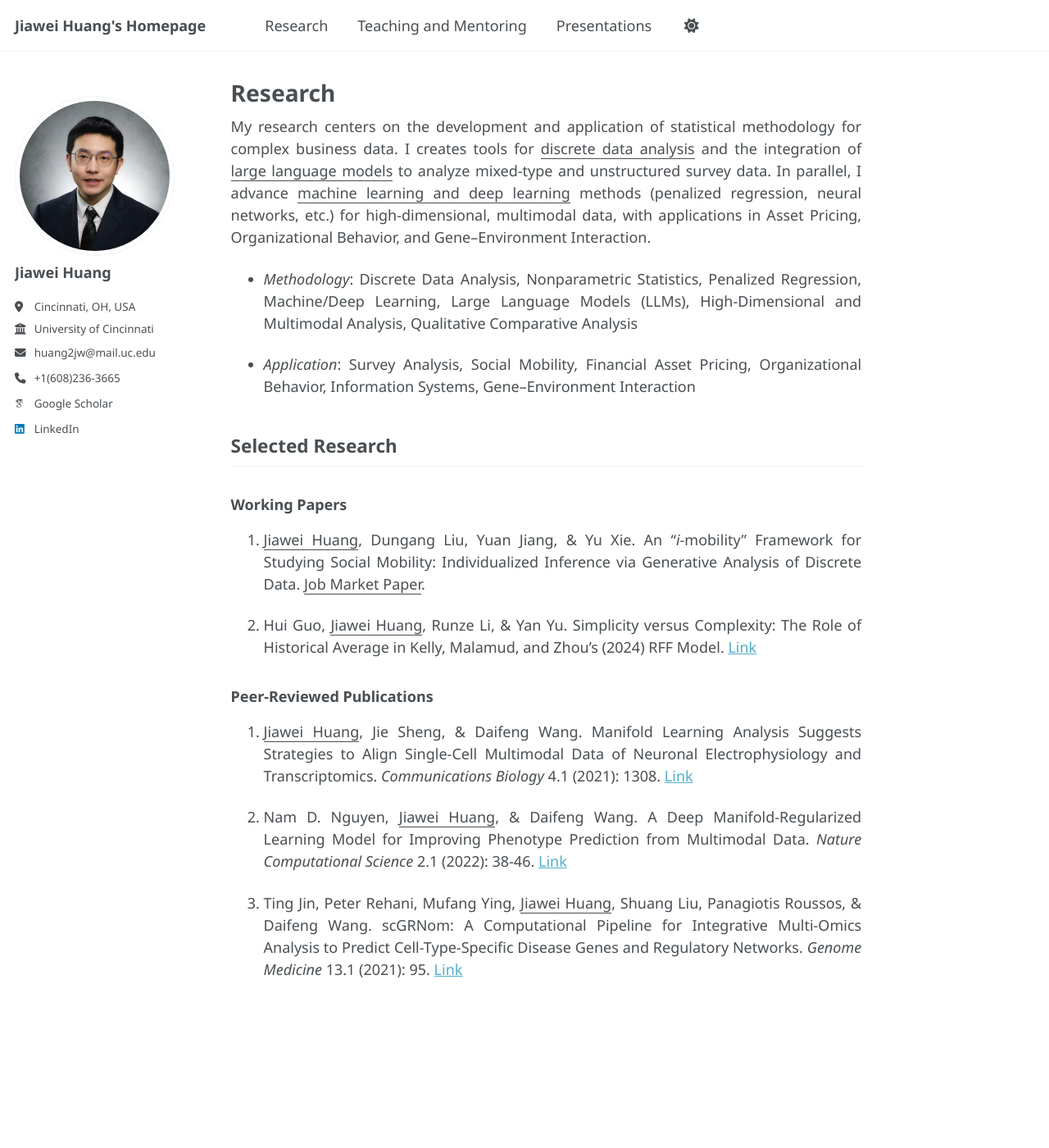
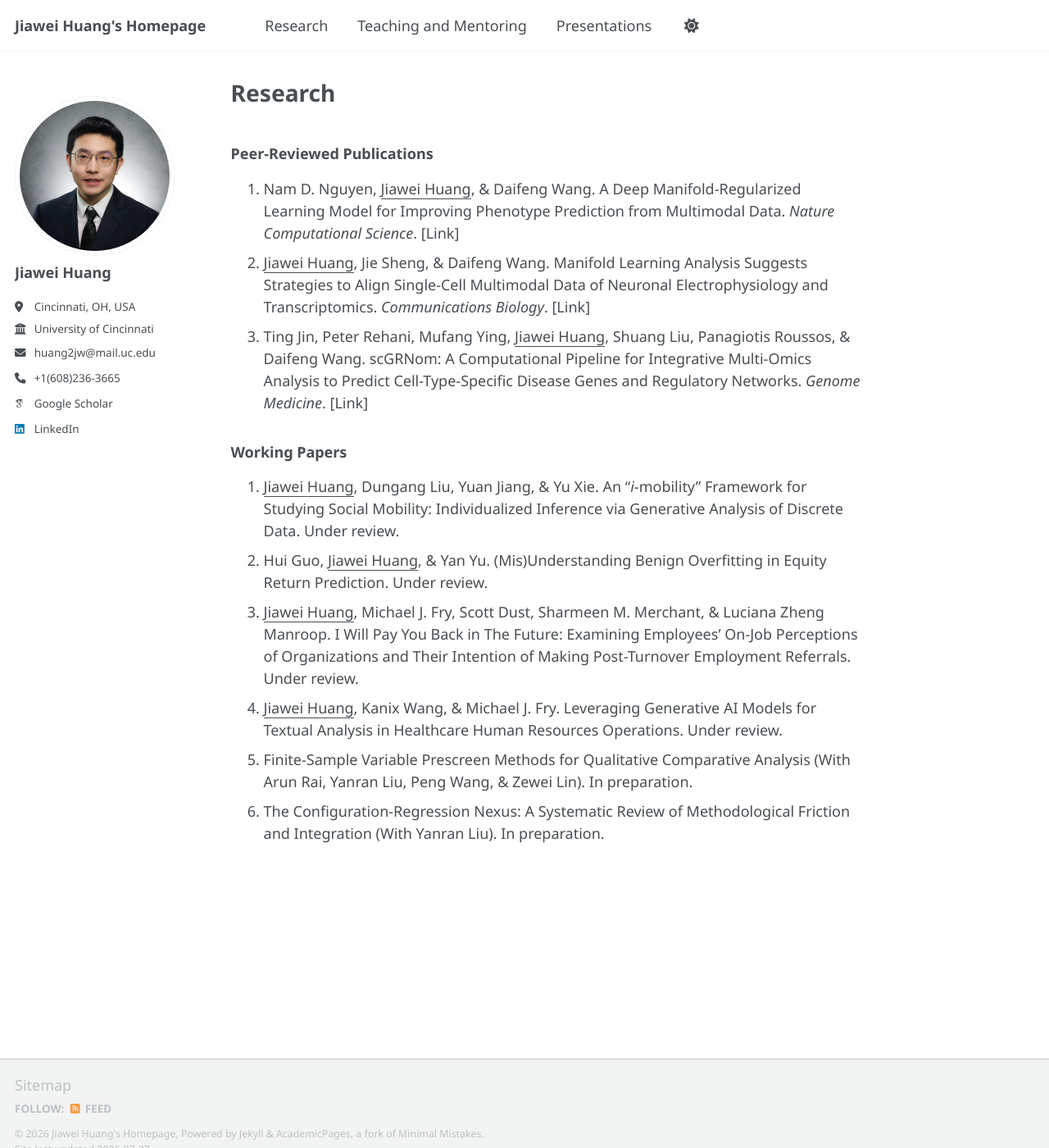
Before and after one commit to Jiawei98/Jiawei98.github.io, a Jekyll site: the page built from _pages/research.md, in a window 1280 px wide and 1400 px high. Shown: the whole window at 82% size. Built offline with Jekyll 4.4.1, drawn with Linux system fonts in a browser that asks for light colours; some web fonts are replaced; a script that is not in the unit is left out.

Commit message:
Update research.md

```diff
--- a/_pages/research.md
+++ b/_pages/research.md
@@ -4,24 +4,15 @@ title: "Research"
 author_profile: true
 ---
 
-My research centers on the development and application of statistical methodology for complex business data. I creates tools for <u>discrete data analysis</u> and the integration of <u>large language models</u> to analyze mixed-type and unstructured survey data. In parallel, I advance <u>machine learning and deep learning</u> methods (penalized regression, neural networks, etc.) for high-dimensional, multimodal data, with applications in Asset Pricing, Organizational Behavior, and Gene–Environment Interaction.
-
-- *Methodology*: Discrete Data Analysis, Nonparametric Statistics, Penalized Regression, Machine/Deep Learning, Large Language Models (LLMs), High-Dimensional and Multimodal Analysis, Qualitative Comparative Analysis
-
-- *Application*: Survey Analysis, Social Mobility, Financial Asset Pricing, Organizational Behavior, Information Systems, Gene–Environment Interaction
-
-## Selected Research
+### Peer-Reviewed Publications
+1. Nam D. Nguyen, <u>Jiawei Huang</u>, & Daifeng Wang. A Deep Manifold-Regularized Learning Model for Improving Phenotype Prediction from Multimodal Data. *Nature Computational Science*. [Link]
+2. <u>Jiawei Huang</u>, Jie Sheng, & Daifeng Wang. Manifold Learning Analysis Suggests Strategies to Align Single-Cell Multimodal Data of Neuronal Electrophysiology and Transcriptomics. *Communications Biology*. [Link]
+3. Ting Jin, Peter Rehani, Mufang Ying, <u>Jiawei Huang</u>, Shuang Liu, Panagiotis Roussos, & Daifeng Wang. scGRNom: A Computational Pipeline for Integrative Multi-Omics Analysis to Predict Cell-Type-Specific Disease Genes and Regulatory Networks. *Genome Medicine*. [Link]
 
 ### Working Papers
-
-1. <u>Jiawei Huang</u>, Dungang Liu, Yuan Jiang, & Yu Xie. An "*i*-mobility" Framework for Studying Social Mobility: Individualized Inference via Generative Analysis of Discrete Data. <u>Job Market Paper</u>.
-
-2. Hui Guo, <u>Jiawei Huang</u>, Runze Li, & Yan Yu. Simplicity versus Complexity: The Role of Historical Average in Kelly, Malamud, and Zhou's (2024) RFF Model. [Link](https://papers.ssrn.com/sol3/papers.cfm?abstract_id=5489967)
-
-### Peer-Reviewed Publications
-
-3. <u>Jiawei Huang</u>, Jie Sheng, & Daifeng Wang. Manifold Learning Analysis Suggests Strategies to Align Single-Cell Multimodal Data of Neuronal Electrophysiology and Transcriptomics. *Communications Biology* 4.1 (2021): 1308. [Link](https://www.nature.com/articles/s42003-021-02807-6)
-
-4. Nam D. Nguyen, <u>Jiawei Huang</u>, & Daifeng Wang. A Deep Manifold-Regularized Learning Model for Improving Phenotype Prediction from Multimodal Data. *Nature Computational Science* 2.1 (2022): 38-46. [Link](https://www.nature.com/articles/s43588-021-00185-x)
-
-5. Ting Jin, Peter Rehani, Mufang Ying, <u>Jiawei Huang</u>, Shuang Liu, Panagiotis Roussos, & Daifeng Wang. scGRNom: A Computational Pipeline for Integrative Multi-Omics Analysis to Predict Cell-Type-Specific Disease Genes and Regulatory Networks. *Genome Medicine* 13.1 (2021): 95. [Link](https://link.springer.com/article/10.1186/s13073-021-00908-9)
+4. <u>Jiawei Huang</u>, Dungang Liu, Yuan Jiang, & Yu Xie. An "*i*-mobility" Framework for Studying Social Mobility: Individualized Inference via Generative Analysis of Discrete Data. Under review.
+5. Hui Guo, <u>Jiawei Huang</u>, & Yan Yu. (Mis)Understanding Benign Overfitting in Equity Return Prediction. Under review.
+6. <u>Jiawei Huang</u>, Michael J. Fry, Scott Dust, Sharmeen M. Merchant, & Luciana Zheng Manroop. I Will Pay You Back in The Future: Examining Employees' On-Job Perceptions of Organizations and Their Intention of Making Post-Turnover Employment Referrals. Under review.
+7. <u>Jiawei Huang</u>, Kanix Wang, & Michael J. Fry. Leveraging Generative AI Models for Textual Analysis in Healthcare Human Resources Operations. Under review.
+8. Finite-Sample Variable Prescreen Methods for Qualitative Comparative Analysis (With Arun Rai, Yanran Liu, Peng Wang, & Zewei Lin). In preparation.
+9. The Configuration-Regression Nexus: A Systematic Review of Methodological Friction and Integration (With Yanran Liu). In preparation.
```
